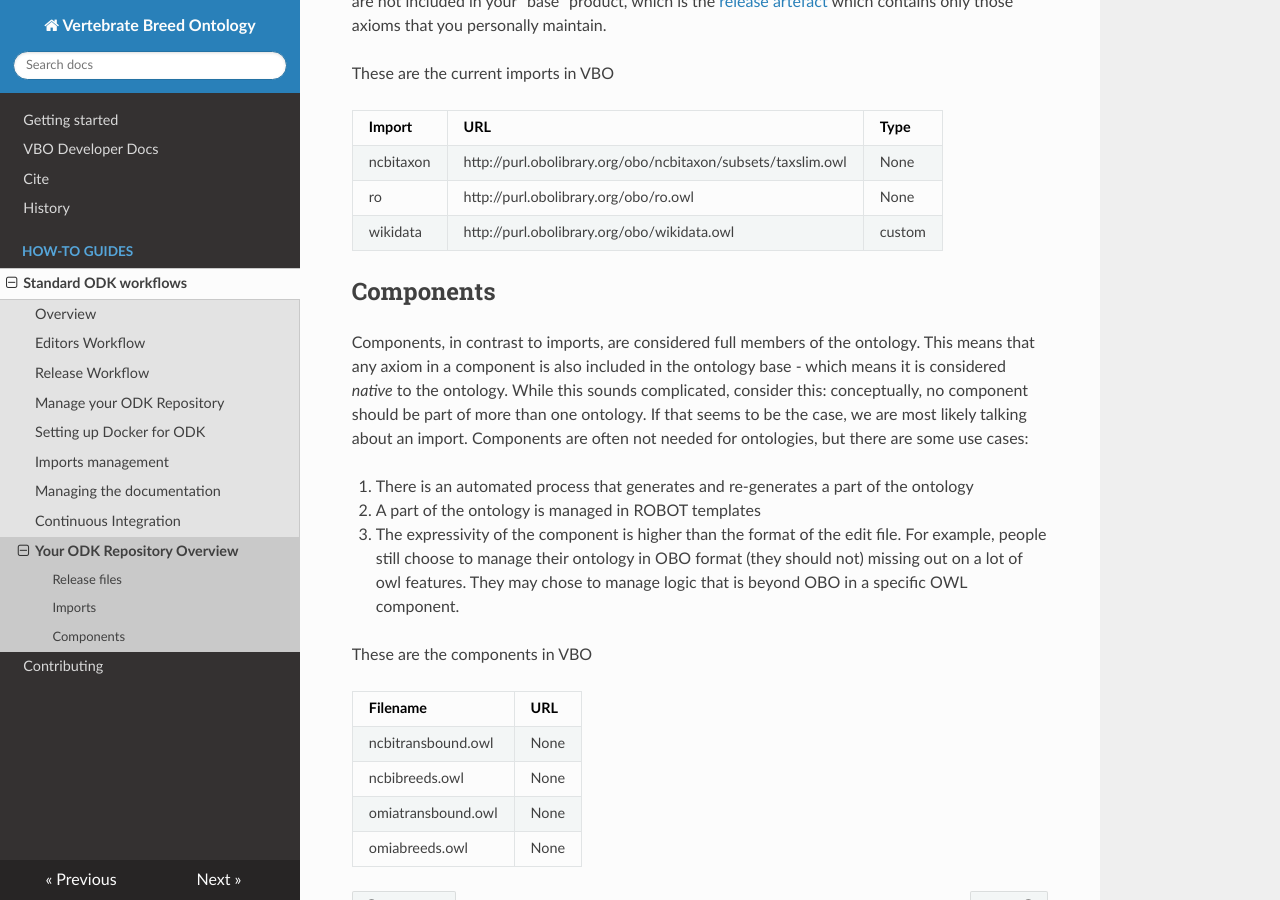
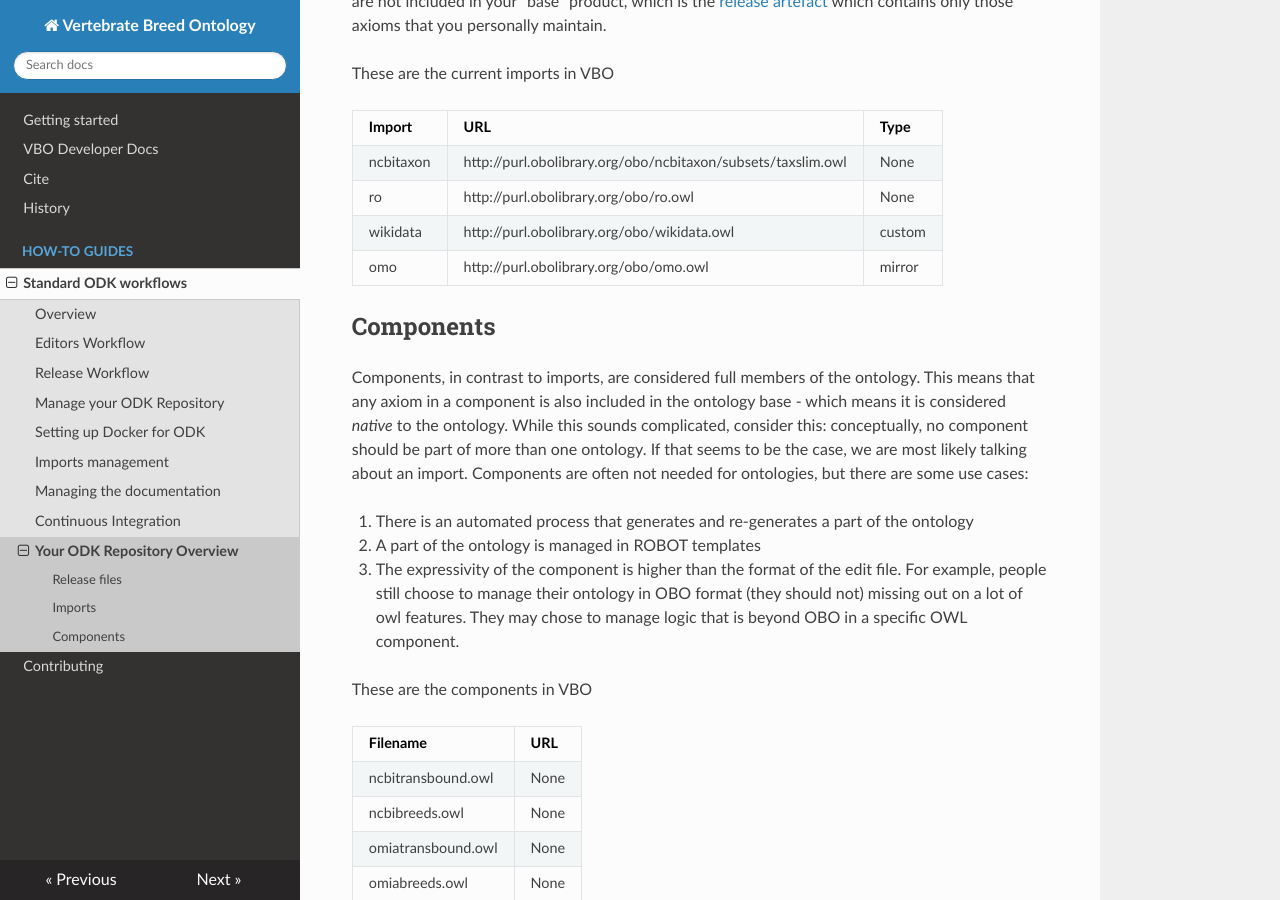
Before and after one commit to monarch-initiative/vertebrate-breed-ontology, an MkDocs documentation site: the page built from docs/odk-workflows/RepositoryFileStructure.md, in a window 1280 px wide and 900 px high, scrolled down 546 px. Built offline with MkDocs 1.6.1, drawn with Linux system fonts in a browser that asks for light colours; nearby versions of some CDN libraries.

Commit message:
added omo import

```diff
--- a/docs/odk-workflows/RepositoryFileStructure.md
+++ b/docs/odk-workflows/RepositoryFileStructure.md
@@ -19,6 +19,7 @@
 | ncbitaxon | http://purl.obolibrary.org/obo/ncbitaxon/subsets/taxslim.owl | None |
 | ro | http://purl.obolibrary.org/obo/ro.owl | None |
 | wikidata | http://purl.obolibrary.org/obo/wikidata.owl | custom |
+| omo | http://purl.obolibrary.org/obo/omo.owl | mirror |
 
 ## Components
 Components, in contrast to imports, are considered full members of the ontology. This means that any axiom in a component is also included in the ontology base - which means it is considered _native_ to the ontology. While this sounds complicated, consider this: conceptually, no component should be part of more than one ontology. If that seems to be the case, we are most likely talking about an import. Components are often not needed for ontologies, but there are some use cases:
--- a/src/ontology/vbo-odk.yaml
+++ b/src/ontology/vbo-odk.yaml
@@ -19,6 +19,8 @@
     - id: ro
     - id: wikidata
       module_type: custom
+    - id: omo
+      module_type: mirror
 components:
   products:
     - filename: ncbitransbound.owl
```
Also changed, not shown: 5 other files.
